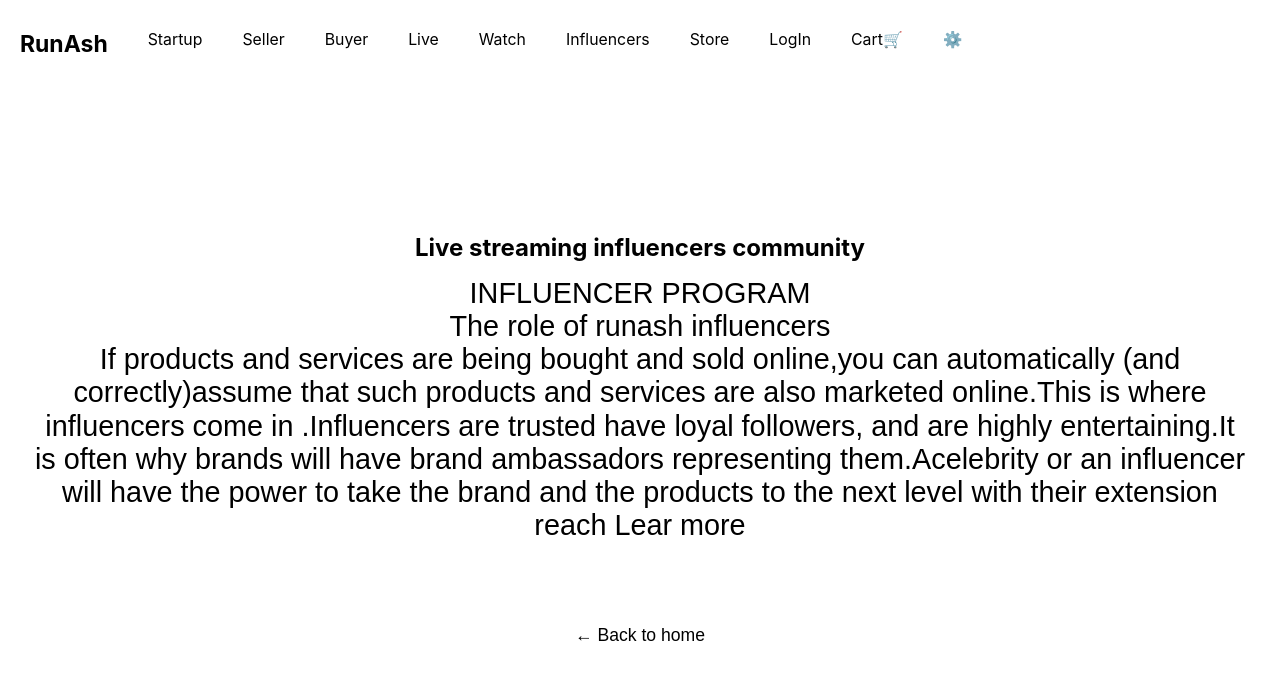
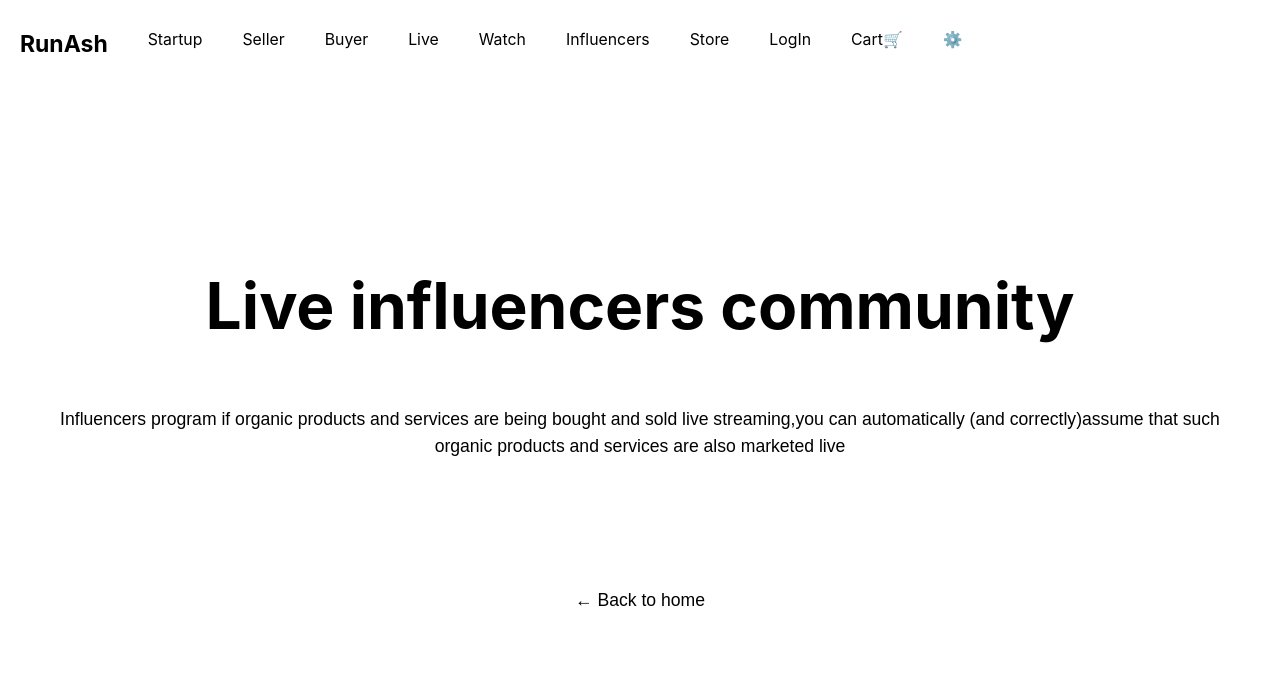
Before and after one commit to rammurmu/next, a Next.js app: page /influencers in a window 1280 px wide. Shown: the top 680 px of the page. Built offline with nearby package versions, Linux system fonts and the light colour scheme.

Commit message:
Update influencers.js

```diff
--- a/pages/influencers.js
+++ b/pages/influencers.js
@@ -6,8 +6,8 @@ export default function Influencers() {
     <div className={styles.container}>
       <main className={styles.main}>
        <div className={styles.title}>
-        <h1>Live streaming influencers community</h1>
-        <p>INFLUENCER PROGRAM<br />The role of runash influencers<br /> If products and services are being bought and sold online,you can automatically (and correctly)assume that such products and services are also marketed online.This is where influencers come in .Influencers are trusted have loyal followers, and are highly entertaining.It is often why brands will have brand ambassadors representing them.Acelebrity or an influencer will have the power to take the brand and the products to the next level with their extension reach Lear more</p>
+        <h1 className={styles.title}>Live influencers community</h1>
+        <p className={styles.description}>Influencers program if organic products and services are being bought and sold live streaming,you can automatically (and correctly)assume that such organic products and services are also marketed live</p>
         </div>
          <p className={styles.description}>
           <Link href="/">
```
